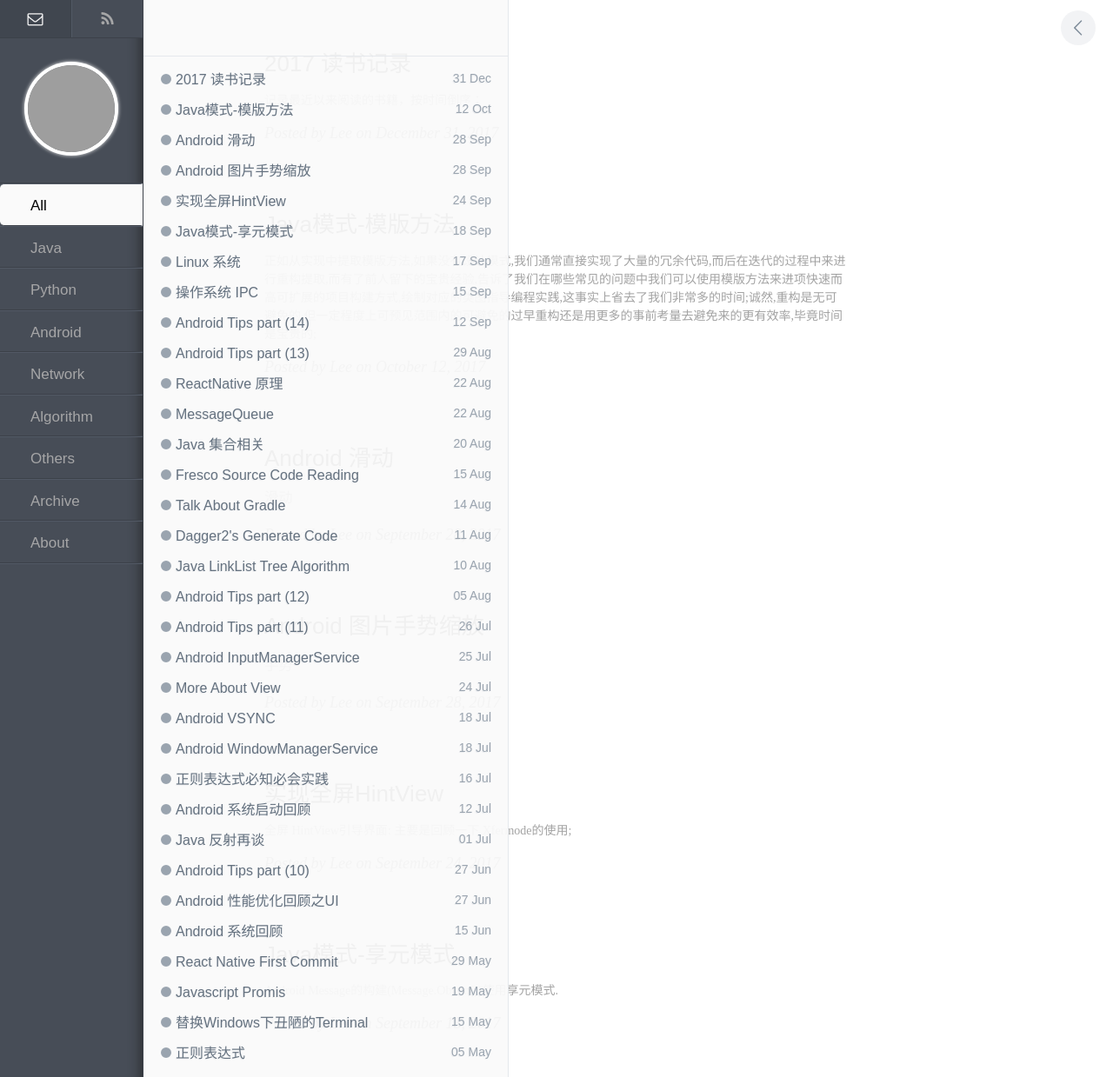
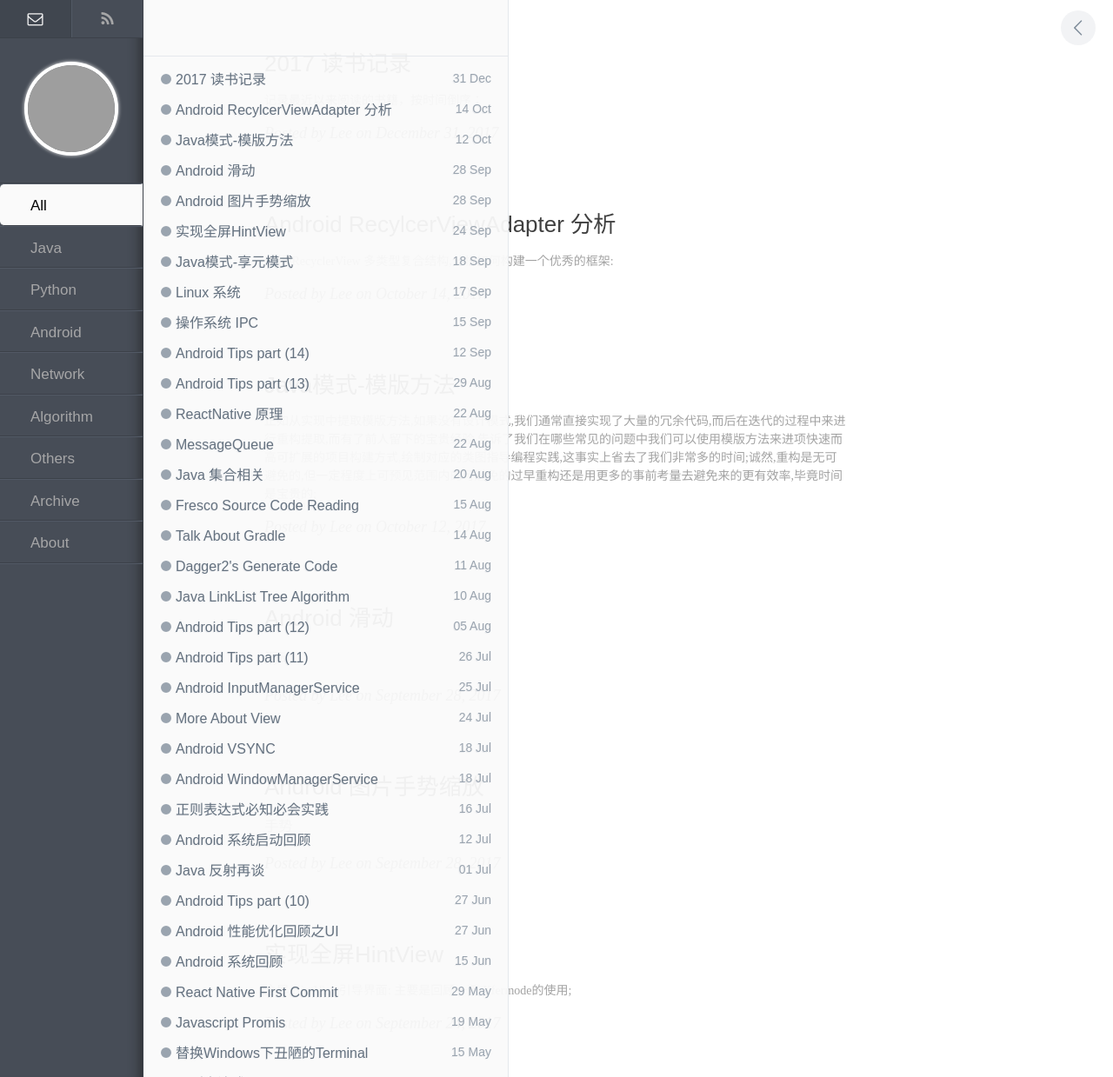
Before and after one commit to enlipan/enlipan.github.io, a Jekyll site: the page built from index.html, in a window 1280 px wide. Shown: the whole page at 87% size. Built offline with Jekyll 4.4.1, drawn with Linux system fonts in a browser that asks for light colours; nearby versions of some CDN libraries; the list of posts is cut into pages by our own code; comment, search, counter and statistics services are not loaded; some of the changed lines change nothing that is shown; grey boxes are pictures that could not be loaded.

Commit message:
post page recyclerview-adapter

```diff
--- /dev/null
+++ b/_posts/2017-10-14-java-design-resolve-recyclerview-multitype.md
@@ -0,0 +1,130 @@
+---
+layout: post
+title:  Android RecylcerViewAdapter 分析
+category: android
+keywords: [improvement,android]
+---
+
+剖析 RecyclerView 多类型复合结构,分析如何构建一个优秀的框架:
+
+弄清问题,理清结构,步步为营寻求解决方案,多次迭代完善逻辑结构实现,从网络中寻求灵感;
+
+### 痛点所在
+
+先整理构建多类型 RecyclerView 列表的关键:
+
+ * Item 数量
+
+ * Type 类型, 位置与 Type 对应关系,哪个位置是哪个 Type?
+
+ * View 与 ViewType 的对应关系
+
+ * Model 类型,位置与 Model 对应关系?View 与 Model 的绑定关系?
+
+
+
+### 分析解决
+
+1. Item 数量的解决相对 Easy, 事实上如果混合进入加载 Item 和刷新 Item 可能会稍微复杂一下,但依旧比较容易可解;
+
+2. 关于ViewType分析:  `int getItemViewType(int position)`
+
+函数暴露了当前 Item 的 position 位置,进而我们可以通过该 Item 位置,数据 Model 中对应 Model 数据,通常我们根据 Model 数据的类型以及状态,复杂情况还会带入 Adapter 状态混合判断 ViewType, 该 ViewType 直接对应 onCreateViewHolder时的 Type, 决定构建 View 的类型,值得注意的是 这里的 Type 我们在看待的时候要灵活一下,无论这个 int 值是有序还是无序,只要根据这个 Type 能够正确对应到 View 的类型就是行之有效的 Type 定义方式;
+
+事实上,这里是三者关系, Adapter,Model,ViewHolder.在常规情况下,不引入其他 Manager 管理三方关系时,所有的类型判断都处在 Adapter 中;而这种处理在多 Type 时势必造成Adapter逻辑的复杂化,如果一两种类型还可能能够处理,当类型直线上升,其处理逻辑复杂度呈几何倍数增长,类型与类型之间的互相影响,直接影响代码的可维护性;
+
+解耦的是我们解决问题的直接手段,事实上这种类型的解耦我们通常都是引入新的中间对象处理关系逻辑,完成解耦操作;
+
+两个角度的解耦: 一在数据 ModelList 中,数据传输对象 DataTransformModel 以及 ViewModel, 结合继承与多态,模版构建多类型 Model 对象;
+
+二则同时在 Adapter 中构建中间对象处理对应 Type 时 ViewHolder 的构建逻辑,这一点目前大部分的框架都采用了ViewBinder 这一类结构处理,借助 ViewBinder 拆分大量原来属于 Adapter 的逻辑;
+
+3.  position 位置类型与 View的对应关系如何管理. 事实上 Item 中 Model 与 View 的关系无非以下两种,不可能存在一个 ItemView 对应多个 Model 的关系;只可能出现一种Model 对应一种 Item,以及 十个 Item 对应少于十种 Model 的情况;
+
+Model ViewBinder 一一对应:这种 Case 是简单的,在构建 View 时,绑定对应的 DataModel 与 View 的关系之后,在数据构建后只需要紧紧抓住 DataList ,就能知道知道对应Position 的 DataModel, 就知道对应位置的 View 类型;
+
+
+Model ViewBinder 一对多,一种 Model 对应多种ViewBinder:这种类型相对复杂一些,但是只要抓住,究竟是如何根据 Model 中的变量因子寻找对应类型的View 就可以解决;同样在 Type 的定义处,我们还是获取到了对应的 Model, 如何根据这个 Model 以优雅的形式寻找到对应的 View 类型就是我们的最终目的;一般有几种途径:常规途径利用 Model组合 大量 ifelse 语句定义对应 Type 类型处理,优雅的我们知道利用策略消除 ifelse 处理,但是策略的关键在于策略的处理与上下文环境的注入获取问题;
+
+这一块最近看到的一个开源库: `drakeet/Effective-MultiType`就处理得非常舒服,利用 linker,binder, 以及 class 一一对应,通过在 register 注册时让三者保持数量上的严格一致性,通常情况下,Model 对应的 firstindex 就是 ViewBinder 对应的 index,直接根据这个就可以定位到对应的 ViewBinder; 而在一对多的情况下,就循环加入对应的 Model, 第一个 Model 的 firstIndex 不再是对应的 Viewbinder位置,此时利用linker 结合注册时的定义的对应 Model 的偏移量找到 Model 的实际位置,进而定位真实的 ViewBinder; 这一块看出作者确实是动了比较多的巧妙心思,同时这个库非常简洁,逻辑清晰,扩展性强,实现优雅,的确符合作为一个基础的库的条件,值得学习;
+
+
+{% highlight java %}
+
+public interface Linker<T> {
+
+    /**
+     * Returns the index of your registered binders for your item. The result should be in range of
+     * {@code [0, one-to-multiple-binders.length)}.
+     *
+     * <p>Note: The argument of {@link OneToManyFlow#to(ItemViewBinder[])} is the
+     * one-to-multiple-binders.</p>
+     *
+     * @param t Your item data
+     * @return The index of your registered binders
+     * @see OneToManyFlow#to(ItemViewBinder[])
+     * @see OneToManyEndpoint#withLinker(Linker)
+     */
+    @IntRange(from = 0)
+    int index(@NonNull T t);
+}
+
+public interface ClassLinker<T> {
+
+    /**
+     * Returns the class of your registered binders for your item.
+     *
+     * @param t Your item data
+     * @return The index of your registered binders
+     * @see OneToManyEndpoint#withClassLinker(ClassLinker)
+     */
+    @NonNull
+    Class<? extends ItemViewBinder<T, ?>> index(@NonNull T t);
+}
+
+    @Override
+    public int index(@NonNull T t) {
+        Class<?> userIndexClass = classLinker.index(t);
+        for (int i = 0; i < binders.length; i++) {
+            if (binders[i].getClass().equals(userIndexClass)) {
+                return i;
+            }
+        }
+        ...
+    }
+
+adapter.register(Data.class).to(
+            new DataType1ViewBinder(),
+            new DataType2ViewBinder()
+        ).withClassLinker(new ClassLinker<Data>() {
+            @NonNull @Override
+            public Class<? extends ItemViewBinder<Data, ?>> index(@NonNull Data data) {
+                if (data.type == Data.TYPE_2) {
+                    return DataType2ViewBinder.class;
+                } else {
+                    return DataType1ViewBinder.class;
+                }
+            }
+        });
+
+{% endhighlight %}
+
+两种偏移量的处理都殊途同归,classlinker 看起来更加清晰,作者却是通过代理,实际还是处理 linker 的逻辑,定位 index 偏移量,很有意思.
+
+其实其他还有诸多这种处理 Adapter 逻辑的开源库,但是这个库却是比较符合我心目中理想的基础库的样子;
+
+### 思考
+
+在实际的实现过程中,事实上 Adapter 这一层已经是在 RecyclerView 上的二次封装,通常我们的业务框架都是混合着业务的实践,当然能够提升我们的开发效率,合作效率就是好的,这或许也称之为接地气;但就一个框架层面来说似乎高可扩展的,灵活的,清晰的框架才是好的,就比如 GitHub 中开源的框架很多时候就不应该带入过多的业务相关,下拉加载等等(但很多开发者就喜欢那种简单粗暴的大而全的处理,偷得一时懒,说回来很多高 star 库并不一定带来高质量,盛名之下其实难副,一直觉得不偷懒这个对于程序员而言才是最重要的),但又必须能够支持快速的扩展实现这种业务逻辑,这就是所说的出发点不一样,结果就不一样;
+
+前些天我总结过的模版模式 RecyclerView 的 Adapter 不就是典型的实践么,但是这里面又结合了适配器等等诸多模式,所以模式是死的,使用却是活的,需要因地制宜去考虑实践方式.
+
+越是中高端程序员对于重构与设计模式越要熟悉,毕竟从零开始的项目机会总是少的,无论是前人的基础还是包袱都不是能够轻易撇清,Legacy Code 在程序员生涯中是一个永恒的话题;
+
+
+
+---
+
+Quote:
+
+[drakeet/Effective-MultiType ](https://github.com/drakeet/Effective-MultiType/blob/master/README.md)
```
Also changed, not shown: _posts/2017-09-18-java-design-pattern-flyweight.md (+4 -0 lines).
